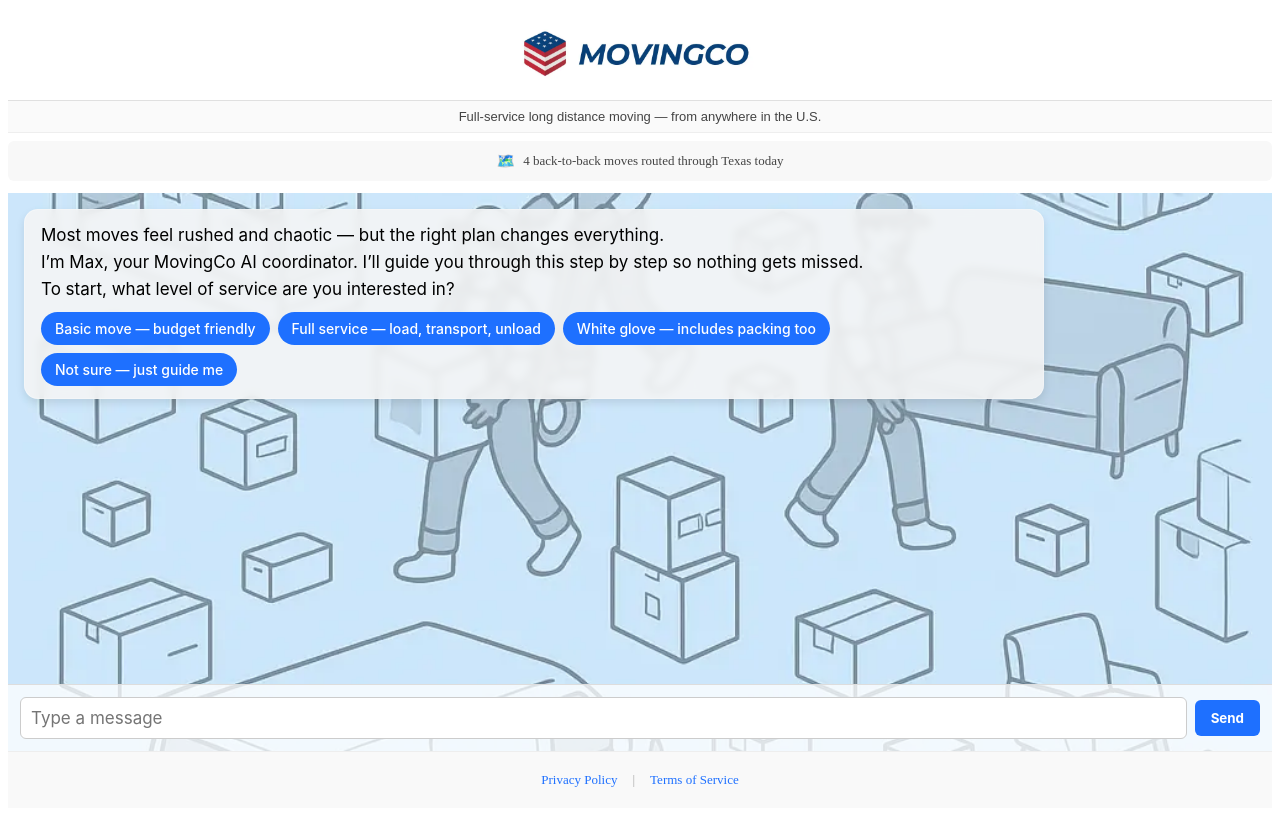
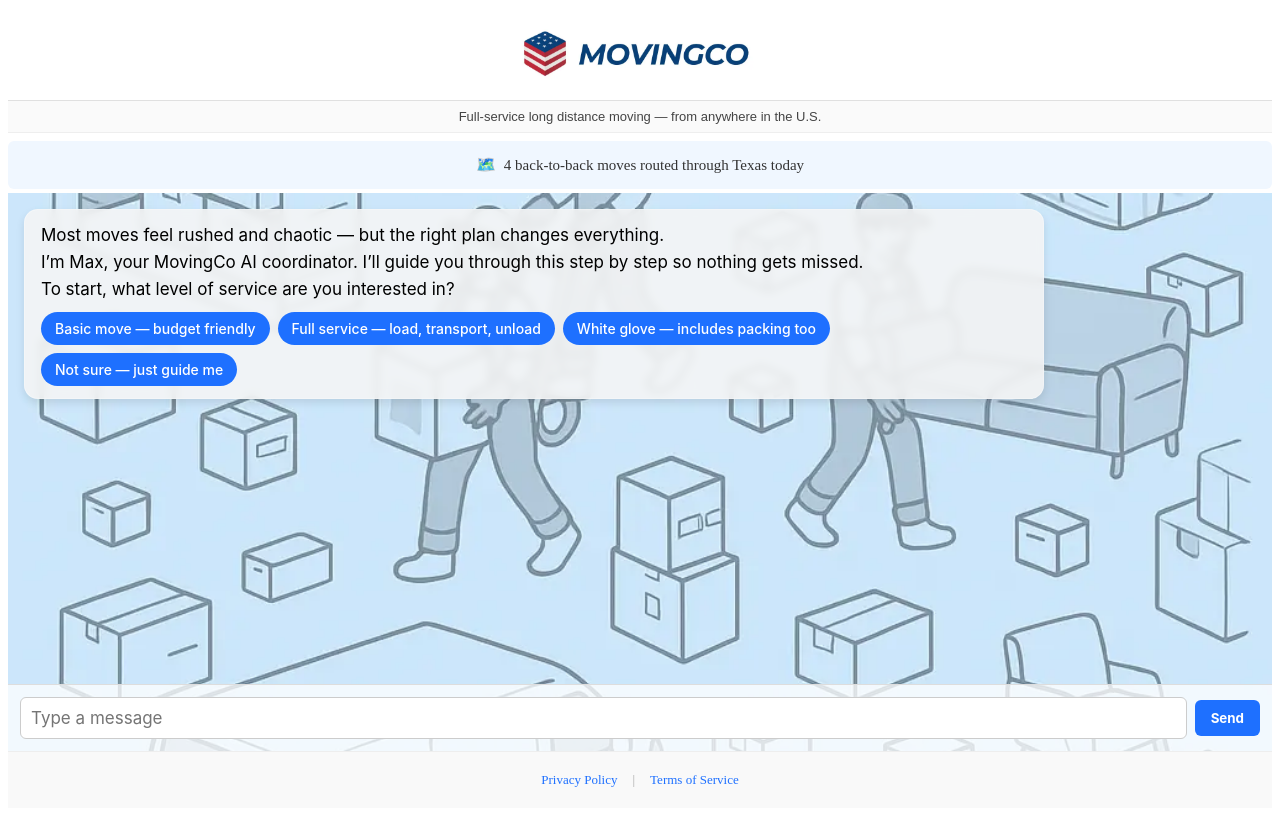
Before and after one commit to Trent2000Steel/V2, a Next.js app: page / in a window 1280 px wide. Built offline with nearby package versions, Linux system fonts and the light colour scheme.

Commit message:
Update LiveTrustStatus.js

```diff
--- a/components/LiveTrustStatus.js
+++ b/components/LiveTrustStatus.js
@@ -1,8 +1,7 @@
 import { useEffect, useState } from 'react';
 
-// 📦 Curated trust messages with icons
+// ✅ Curated trust messages with icons
 const TRUST_MESSAGES = [
-  // 🟦 Live Activity
   { icon: "📦", text: "38 moves coordinated in the past 7 days" },
   { icon: "✅", text: "12 new bookings confirmed today" },
   { icon: "🚛", text: "3 cross-country moves picked up this morning" },
@@ -13,8 +12,6 @@ const TRUST_MESSAGES = [
   { icon: "📑", text: "5 families finalized their quote this morning" },
   { icon: "📈", text: "Midweek bookings are surging — 40+ this week already" },
   { icon: "🗺️", text: "4 back-to-back moves routed through Texas today" },
-
-  // 🟦 Consistency & Scale
   { icon: "📊", text: "150+ moves coordinated monthly on average" },
   { icon: "🏠", text: "Over 1,800 families relocated nationwide" },
   { icon: "🧳", text: "Moves scheduled into November and beyond" },
@@ -25,8 +22,6 @@ const TRUST_MESSAGES = [
   { icon: "⏱️", text: "Most customers reserve within 48 hours" },
   { icon: "🛡️", text: "Flat-rate pricing — no surprises" },
   { icon: "⭐", text: "Rated 4.9 out of 5 by verified customers" },
-
-  // 🟦 Trust & Professionalism
   { icon: "🙋", text: "Live support from real humans — not just AI" },
   { icon: "🔒", text: "Licensed carriers. Verified movers. Protected quotes." },
   { icon: "🧠", text: "Every quote is reviewed by a human" },
@@ -76,17 +71,17 @@ const styles = {
     alignItems: 'center',
     justifyContent: 'center',
     gap: '8px',
-    background: '#f8f8f8',
+    background: '#f0f7ff', // 🔵 subtle blue background for trust
     borderRadius: '6px',
-    padding: '6px 12px',
-    fontSize: '13px',
+    padding: '8px 14px',
+    fontSize: '15px', // ⬆️ Increased for legibility
     fontWeight: '500',
-    color: '#444',
-    minHeight: '28px',
+    color: '#333',
+    minHeight: '32px',
     textAlign: 'center',
-    marginBottom: '8px',
+    lineHeight: '1.4',
   },
   icon: {
-    fontSize: '15px',
+    fontSize: '16px',
   }
 };
```
